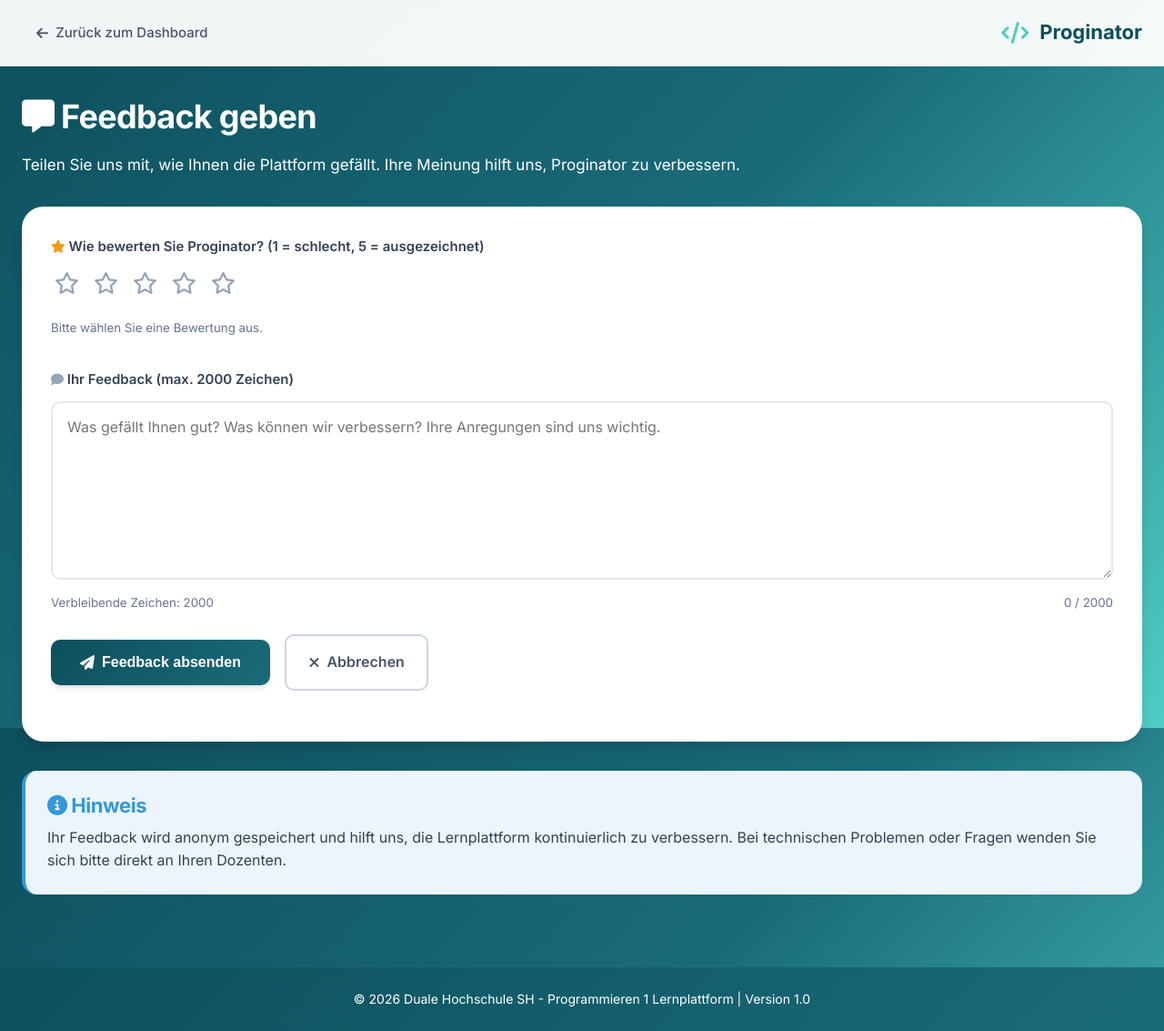
After one commit to HenningRixen/proginator, a Spring Boot app: page /feedback in a window 1280 px wide. The commit adds this page. Shown: the whole page at 91% size. Run offline with Spring Boot 4, Linux system fonts and the light colour scheme; the visitor is signed in with stand-in values (Sample User, id 1); some of the project's set-up classes (security, data sources, template engines, error pages and the like) are left out, and stand-ins take their place.

Commit message:
feat: feedback from user possible

```diff
--- /dev/null
+++ b/src/main/java/com/example/prog1learnapp/controller/FeedbackController.java
@@ -0,0 +1,66 @@
+package com.example.prog1learnapp.controller;
+
+import com.example.prog1learnapp.model.Feedback;
+import com.example.prog1learnapp.repository.FeedbackRepository;
+import org.slf4j.Logger;
+import org.slf4j.LoggerFactory;
+import org.springframework.stereotype.Controller;
+import org.springframework.ui.Model;
+import org.springframework.web.bind.annotation.GetMapping;
+import org.springframework.web.bind.annotation.PostMapping;
+import org.springframework.web.bind.annotation.RequestParam;
+import org.springframework.web.servlet.mvc.support.RedirectAttributes;
+
+@Controller
+public class FeedbackController {
+
+    private static final Logger log = LoggerFactory.getLogger(FeedbackController.class);
+    private static final int MAX_TEXT_LENGTH = 2000;
+
+    private final FeedbackRepository feedbackRepository;
+
+    public FeedbackController(FeedbackRepository feedbackRepository) {
+        this.feedbackRepository = feedbackRepository;
+    }
+
+    @GetMapping("/feedback")
+    public String feedbackForm(Model model) {
+        // Add empty feedback object for form binding (optional)
+        model.addAttribute("maxLength", MAX_TEXT_LENGTH);
+        return "feedback";
+    }
+
+    @PostMapping("/feedback")
+    public String submitFeedback(
+            @RequestParam String text,
+            @RequestParam Integer rating,
+            RedirectAttributes redirectAttributes) {
+
+        // Basic validation
+        if (text == null || text.trim().isEmpty()) {
+            redirectAttributes.addFlashAttribute("error", "Bitte geben Sie Feedback-Text ein.");
+            return "redirect:/feedback";
+        }
+
+        if (text.length() > MAX_TEXT_LENGTH) {
+            redirectAttributes.addFlashAttribute("error",
+                "Feedback-Text darf maximal " + MAX_TEXT_LENGTH + " Zeichen haben.");
+            return "redirect:/feedback";
+        }
+
+        if (rating == null || rating < 1 || rating > 5) {
+            redirectAttributes.addFlashAttribute("error", "Bitte wählen Sie eine Bewertung zwischen 1 und 5.");
+            return "redirect:/feedback";
+        }
+
+        // Save feedback
+        Feedback feedback = new Feedback(text.trim(), rating);
+        feedbackRepository.save(feedback);
+
+        log.info("New feedback submitted with rating {}", rating);
+        redirectAttributes.addFlashAttribute("success",
+            "Vielen Dank für Ihr Feedback! Ihre Bewertung wurde gespeichert.");
+
+        return "redirect:/feedback";
+    }
+}
--- a/src/main/resources/application-prod.yaml
+++ b/src/main/resources/application-prod.yaml
@@ -9,7 +9,7 @@ spring:
 
   jpa:
     hibernate:
-      ddl-auto: create  # validiert das Schema, ändert aber nichts
+      ddl-auto: update  # validiert das Schema, ändert aber nichts
     show-sql: false
     properties:
       hibernate:
--- a/src/main/resources/static/css/style.css
+++ b/src/main/resources/static/css/style.css
@@ -218,6 +218,28 @@ h4 { font-size: 1.125rem; }
     border-color: var(--secondary);
     background: var(--white);
     box-shadow: 0 0 0 4px rgba(78, 205, 196, 0.15);
+}
+
+/* Star Rating */
+.star-rating {
+    display: flex;
+}
+.star-rating input[type="radio"] {
+    display: none;
+}
+.star-label {
+    padding: var(--space-1);
+}
+.star-label i {
+    color: var(--gray-400);
+    font-size: 1.5rem;
+    transition: color var(--transition);
+}
+.star-rating input[type="radio"]:checked ~ .star-label i {
+    color: var(--warning) !important;
+}
+.star-rating input[type="radio"]:checked + .star-label i {
+    color: var(--warning) !important;
 }
 
 .btn {
--- a/src/main/resources/templates/dashboard.html
+++ b/src/main/resources/templates/dashboard.html
@@ -22,6 +22,9 @@
         <div class="nav-user">
             <i class="fas fa-user-circle"></i>
             <span th:text="${user.displayName}"></span>
+            <a th:href="@{/feedback}" class="btn btn-feedback" style="padding: var(--space-2) var(--space-4); font-size: 0.875rem; margin-right: var(--space-2);">
+                <i class="fas fa-comment-alt"></i> Feedback
+            </a>
             <form th:action="@{/logout}" method="post" class="logout-form">
                 <button type="submit" class="btn-logout">
                     <i class="fas fa-sign-out-alt"></i> Logout
--- /dev/null
+++ b/src/main/resources/templates/feedback.html
@@ -0,0 +1,204 @@
+<!DOCTYPE html>
+<html lang="de" xmlns:th="http://www.thymeleaf.org">
+<head>
+    <meta charset="UTF-8">
+    <meta name="viewport" content="width=device-width, initial-scale=1.0">
+    <title>Feedback - Proginator</title>
+    <link rel="preconnect" href="https://fonts.googleapis.com">
+    <link rel="preconnect" href="https://fonts.gstatic.com" crossorigin>
+    <link href="https://fonts.googleapis.com/css2?family=Inter:wght@400;500;600;700;800&display=swap" rel="stylesheet">
+    <link rel="stylesheet" th:href="@{/css/base.css}">
+    <link rel="stylesheet" th:href="@{/css/style.css}">
+    <link rel="stylesheet" href="https://cdnjs.cloudflare.com/ajax/libs/font-awesome/6.4.0/css/all.min.css">
+</head>
+<body>
+<!-- Navigation -->
+<nav class="navbar">
+    <div class="nav-container">
+        <a th:href="@{/dashboard}" class="nav-back">
+            <i class="fas fa-arrow-left"></i> Zurück zum Dashboard
+        </a>
+        <div class="nav-brand">
+            <i class="fas fa-code"></i>
+            <span>Proginator</span>
+        </div>
+    </div>
+</nav>
+
+<!-- Main Content -->
+<div class="container">
+    <!-- Header -->
+    <div class="feedback-header" style="margin-bottom: var(--space-8);">
+        <h1 style="color: #fff;"><i class="fas fa-comment-alt"></i> Feedback geben</h1>
+        <p class="text-muted" style="font-size: 1.0625rem; color: #fff;">
+            Teilen Sie uns mit, wie Ihnen die Plattform gefällt. Ihre Meinung hilft uns, Proginator zu verbessern.
+        </p>
+    </div>
+
+    <!-- Success/Error Messages -->
+    <div th:if="${success}" class="alert alert-success">
+        <i class="fas fa-check-circle"></i>
+        <span th:text="${success}"></span>
+    </div>
+    <div th:if="${error}" class="alert alert-error">
+        <i class="fas fa-exclamation-circle"></i>
+        <span th:text="${error}"></span>
+    </div>
+
+    <!-- Feedback Form -->
+    <div class="feedback-card" style="background: var(--white); border-radius: var(--radius-xl); padding: var(--space-8); box-shadow: var(--shadow-lg);">
+        <form th:action="@{/feedback}" method="post" id="feedback-form">
+            <!-- Star Rating -->
+            <div class="form-group" style="margin-bottom: var(--space-8);">
+                <label style="display: block; margin-bottom: var(--space-3); font-weight: 600; color: var(--gray-700);">
+                    <i class="fas fa-star" style="color: var(--warning);"></i>
+                    Wie bewerten Sie Proginator? (1 = schlecht, 5 = ausgezeichnet)
+                </label>
+                <div class="star-rating" style="display: flex; gap: var(--space-2); margin-bottom: var(--space-3);">
+                    <input type="radio" id="star1" name="rating" value="1">
+                    <label for="star1" class="star-label" title="1 Stern">
+                        <i class="far fa-star"></i>
+                    </label>
+                    <input type="radio" id="star2" name="rating" value="2">
+                    <label for="star2" class="star-label" title="2 Stern">
+                        <i class="far fa-star"></i>
+                    </label>
+                    <input type="radio" id="star3" name="rating" value="3">
+                    <label for="star3" class="star-label" title="3 Sterne">
+                        <i class="far fa-star"></i>
+                    </label>
+                    <input type="radio" id="star4" name="rating" value="4">
+                    <label for="star4" class="star-label" title="4 Sterne">
+                        <i class="far fa-star"></i>
+                    </label>
+                    <input type="radio" id="star5" name="rating" value="5" required>
+                    <label for="star5" class="star-label" title="5 Sterne">
+                        <i class="far fa-star"></i>
+                    </label>
+                </div>
+                <small class="text-muted">Bitte wählen Sie eine Bewertung aus.</small>
+            </div>
+
+            <!-- Feedback Text -->
+            <div class="form-group" style="margin-bottom: var(--space-6);">
+                <label for="feedback-text" style="display: block; margin-bottom: var(--space-3); font-weight: 600; color: var(--gray-700);">
+                    <i class="fas fa-comment"></i>
+                    Ihr Feedback (max. 2000 Zeichen)
+                </label>
+                <textarea id="feedback-text" name="text" rows="8" maxlength="2000"
+                          style="width: 100%; padding: var(--space-4); border: 2px solid var(--gray-200); border-radius: var(--radius-md); font-size: 1rem; font-family: 'Inter', sans-serif; transition: var(--transition); resize: vertical;"
+                          placeholder="Was gefällt Ihnen gut? Was können wir verbessern? Ihre Anregungen sind uns wichtig."
+                          required></textarea>
+                <div class="char-counter" style="display: flex; justify-content: space-between; margin-top: var(--space-2);">
+                    <small class="text-muted">Verbleibende Zeichen: <span id="char-count">2000</span></small>
+                    <small class="text-muted"><span id="char-used">0</span> / 2000</small>
+                </div>
+            </div>
+
+            <!-- Submit Button -->
+            <div class="form-group">
+                <button type="submit" class="btn btn-primary" style="padding: var(--space-4) var(--space-8);">
+                    <i class="fas fa-paper-plane"></i> Feedback absenden
+                </button>
+                <a th:href="@{/dashboard}" class="btn" style="margin-left: var(--space-3); background: transparent; border: 2px solid var(--gray-300); color: var(--gray-600);">
+                    <i class="fas fa-times"></i> Abbrechen
+                </a>
+            </div>
+        </form>
+    </div>
+
+    <!-- Info Box -->
+    <div class="info-box" style="margin-top: var(--space-8); padding: var(--space-6); background: var(--info-light); border-radius: var(--radius-lg); border-left: 4px solid var(--info);">
+        <h3 style="color: var(--info); margin-bottom: var(--space-2);">
+            <i class="fas fa-info-circle"></i> Hinweis
+        </h3>
+        <p style="color: var(--gray-700); margin-bottom: 0;">
+            Ihr Feedback wird anonym gespeichert und hilft uns, die Lernplattform kontinuierlich zu verbessern.
+            Bei technischen Problemen oder Fragen wenden Sie sich bitte direkt an Ihren Dozenten.
+        </p>
+    </div>
+</div>
+
+<footer class="footer">
+    <p>© 2026 Duale Hochschule SH - Programmieren 1 Lernplattform | Version 1.0</p>
+</footer>
+
+<script th:inline="javascript">
+    document.addEventListener('DOMContentLoaded', function() {
+        const textarea = document.getElementById('feedback-text');
+        const charCount = document.getElementById('char-count');
+        const charUsed = document.getElementById('char-used');
+        const maxLength = 2000;
+
+        // Character counter
+        function updateCharCounter() {
+            const length = textarea.value.length;
+            const remaining = maxLength - length;
+            charCount.textContent = remaining;
+            charUsed.textContent = length;
+
+            if (remaining < 50) {
+                charCount.style.color = 'var(--warning)';
+            } else if (remaining < 10) {
+                charCount.style.color = 'var(--danger)';
+            } else {
+                charCount.style.color = 'var(--gray-500)';
+            }
+        }
+
+        textarea.addEventListener('input', updateCharCounter);
+        updateCharCounter(); // Initial count
+
+        // Star rating interactivity
+        const starInputs = document.querySelectorAll('.star-rating input[type="radio"]');
+        const starLabels = document.querySelectorAll('.star-rating .star-label');
+
+        starInputs.forEach(input => {
+            input.addEventListener('change', function() {
+                const value = parseInt(this.value);
+                starLabels.forEach((label, index) => {
+                    const icon = label.querySelector('i');
+                    if (index < value) {
+                        icon.className = 'fas fa-star';
+                        icon.style.color = 'var(--warning)';
+                    } else {
+                        icon.className = 'far fa-star';
+                        icon.style.color = 'var(--gray-400)';
+                    }
+                });
+            });
+        });
+
+        // Initialize star icons (empty)
+        starLabels.forEach(label => {
+            const icon = label.querySelector('i');
+            icon.style.color = 'var(--gray-400)';
+            icon.style.transition = 'color var(--transition)';
+            icon.style.cursor = 'pointer';
+            icon.style.fontSize = '1.5rem';
+        });
+
+        // Form submission validation
+        const form = document.getElementById('feedback-form');
+        form.addEventListener('submit', function(e) {
+            const rating = document.querySelector('input[name="rating"]:checked');
+            if (!rating) {
+                e.preventDefault();
+                alert('Bitte wählen Sie eine Bewertung aus.');
+                return;
+            }
+            const text = textarea.value.trim();
+            if (text.length === 0) {
+                e.preventDefault();
+                alert('Bitte geben Sie Feedback-Text ein.');
+                return;
+            }
+            // Optional: Show loading state
+            const submitBtn = form.querySelector('button[type="submit"]');
+            submitBtn.disabled = true;
+            submitBtn.innerHTML = '<i class="fas fa-spinner fa-spin"></i> Wird gesendet...';
+        });
+    });
+</script>
+</body>
+</html>
```
Also changed, not shown: src/main/resources/templates/exercise.html (+8 -3 lines), src/main/resources/templates/lesson.html (+9 -4 lines).
